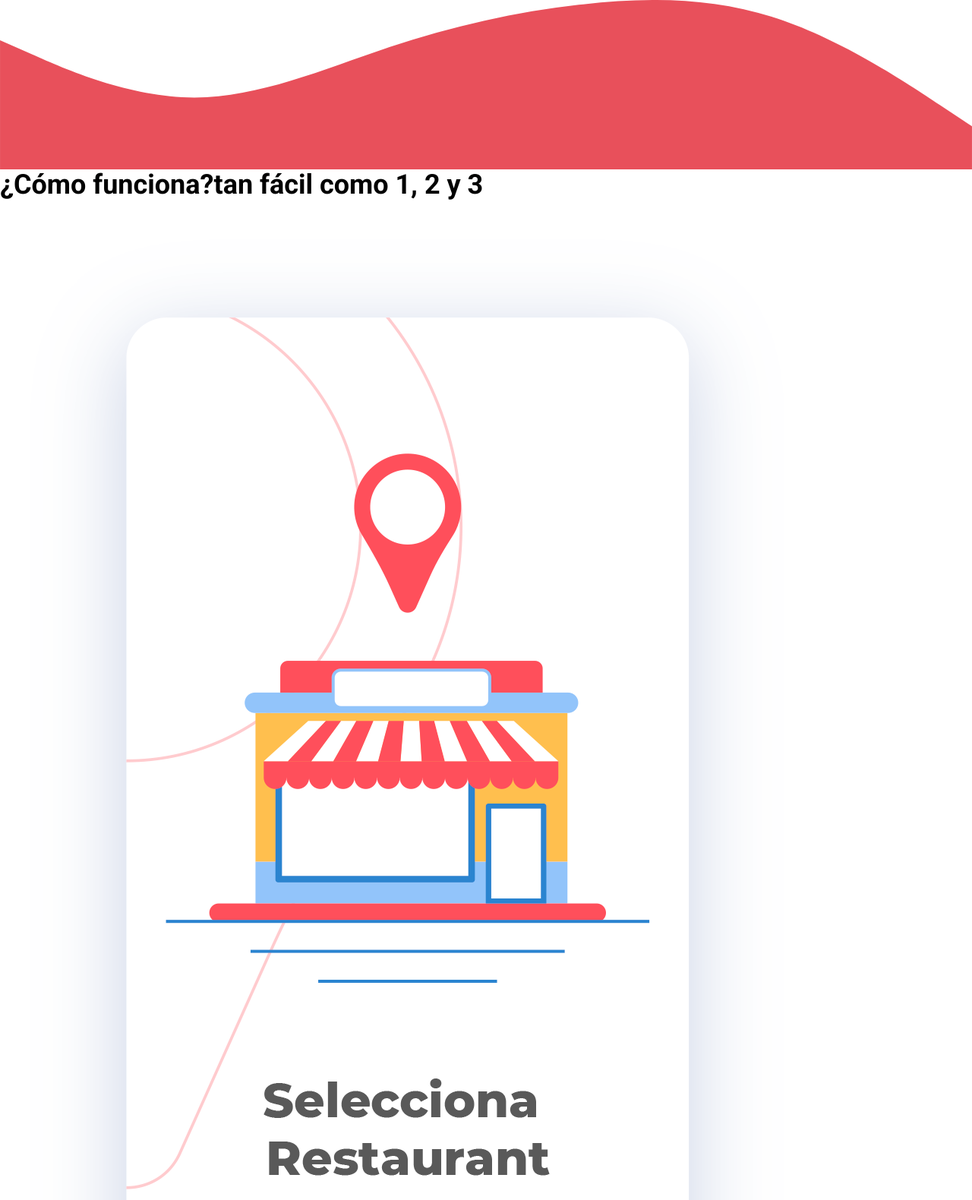
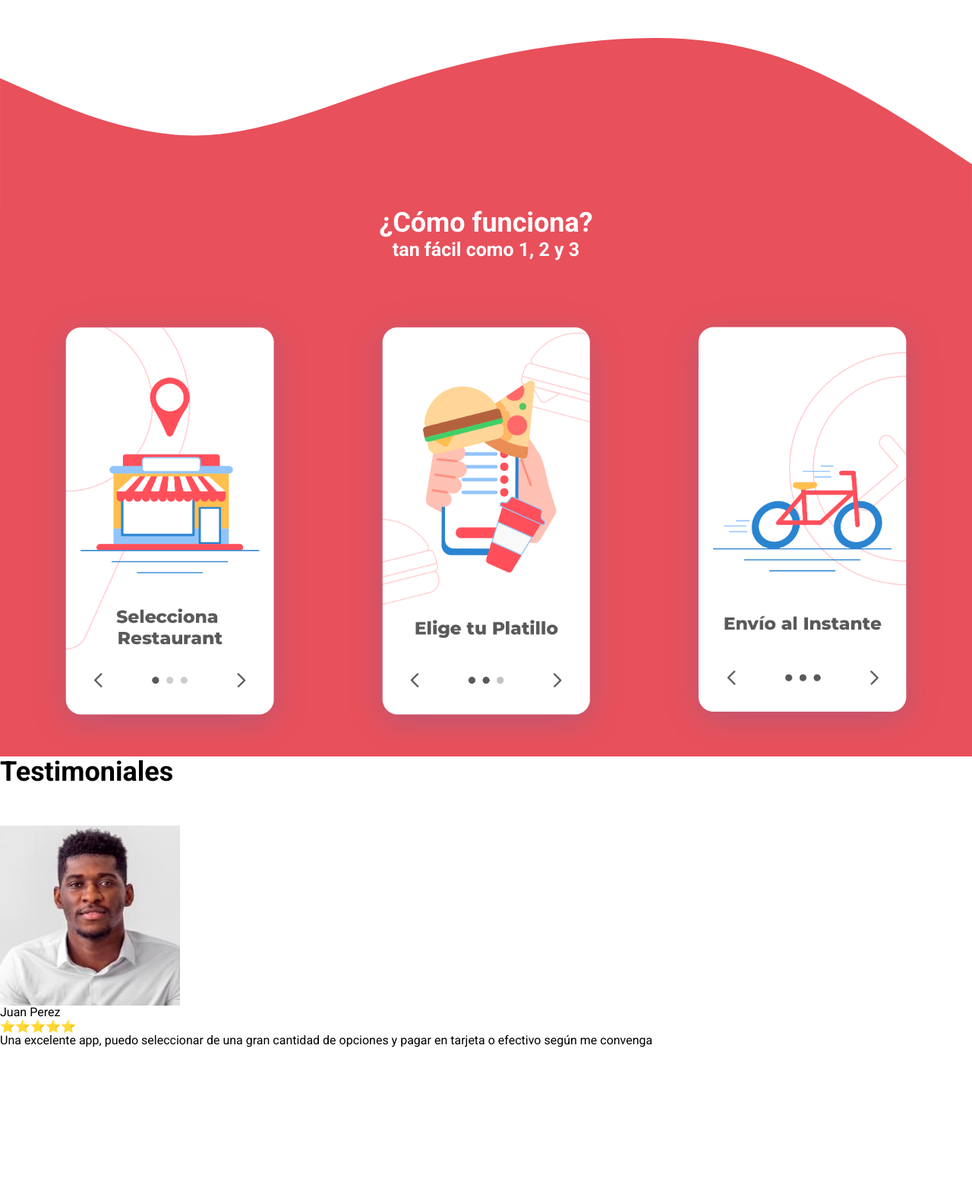
Before and after one commit to pedropalmeros/Delivery_App, a website: page index.html in a window 1280 px wide. Shown: the part 778-2358 px from the top of the page at 76% size. After the commit the page ends 2158 px from the top, so only its background shows below. Drawn offline with Linux system fonts and the light colour scheme.

Commit message:
adding testmonials structure in html

```diff
--- a/index.html
+++ b/index.html
@@ -50,7 +50,7 @@
     <section class="pasos">
         <img src="./build/img/wave.svg" alt="imagen wave" class="pasos__wave">
         <div class="pasos__contenido">
-            <h2>¿Cómo funciona?<span>tan fácil como 1, 2 y 3</span></h2>
+            <h2 class="pasos__header">¿Cómo funciona?<span>tan fácil como 1, 2 y 3</span></h2>
             <div class="pasos__grid contenedor">
                 <div class="pasos__paso">
                     <img src="build/img/paso_1.png" alt="imagen paso app" class="pasos__imagen">
@@ -67,5 +67,32 @@
         </div>
     </section>
 
+    <section class="testimoniales">
+        <h2 class="testimoniales__heading">Testimoniales</h2>
+        <div class="testimoniales__grid">
+                <div class="card">
+                    <div class="card__header">
+                        <div class="card__imagen-contenedor">
+                            <img class="card__imagen" src="build/img/testimonial1.jpg" alt="testimonial_1">
+                        </div>
+                        <div class="card__usuario-valoracion">
+                            <div class="card__usuario"> Juan Perez</div>
+                            <div class="card__valoraciones">
+                                ⭐⭐⭐⭐⭐
+                            </div>
+                        </div>
+                    </div>
+                    <div class="card__text">
+                        Una excelente app, puedo seleccionar de una gran cantidad de opciones y pagar en tarjeta o efectivo según me convenga
+                    </div>
+                </div>
+
+            </div>
+
+
+
+        </div>
+    </section>
+
 </body>
 </html>
--- a/src/scss/app.scss
+++ b/src/scss/app.scss
@@ -1,3 +1,4 @@
 @use 'base';
 @use 'header';
 @use 'formulario';
+@use 'pasos';
--- /dev/null
+++ b/src/scss/pasos/_index.scss
@@ -0,0 +1 @@
+@forward 'pasos'
--- /dev/null
+++ b/src/scss/pasos/_pasos.scss
@@ -0,0 +1,37 @@
+@use 'base/variables' as v;
+@use 'base/mixins' as m;
+
+.pasos{
+    margin-top: v.$separacion;
+
+    &__wave{
+
+    }
+
+    &__header{
+        color: v.$blanco;
+        text-align: center;
+        span{
+            display: block;
+            font-size: 2.5rem;
+        }
+    }
+
+    &__grid{
+        @include m.tablet{
+            @include m.grid(3,v.$separacion)
+        }
+    }
+
+    &__contenido{
+        background-color: v.$primario;
+    }
+
+    &__paso{
+        transition-duration: 0.5s;
+        transition-property: transform;
+        &:hover{
+            transform: rotate(-10deg) scale(1.1);
+        }
+    }
+}
```
Also changed, not shown: build/css/app.css, src/scss/base/dist/_variables.css (added), src/scss/formulario/_formulario.scss (line endings or trailing spaces).
